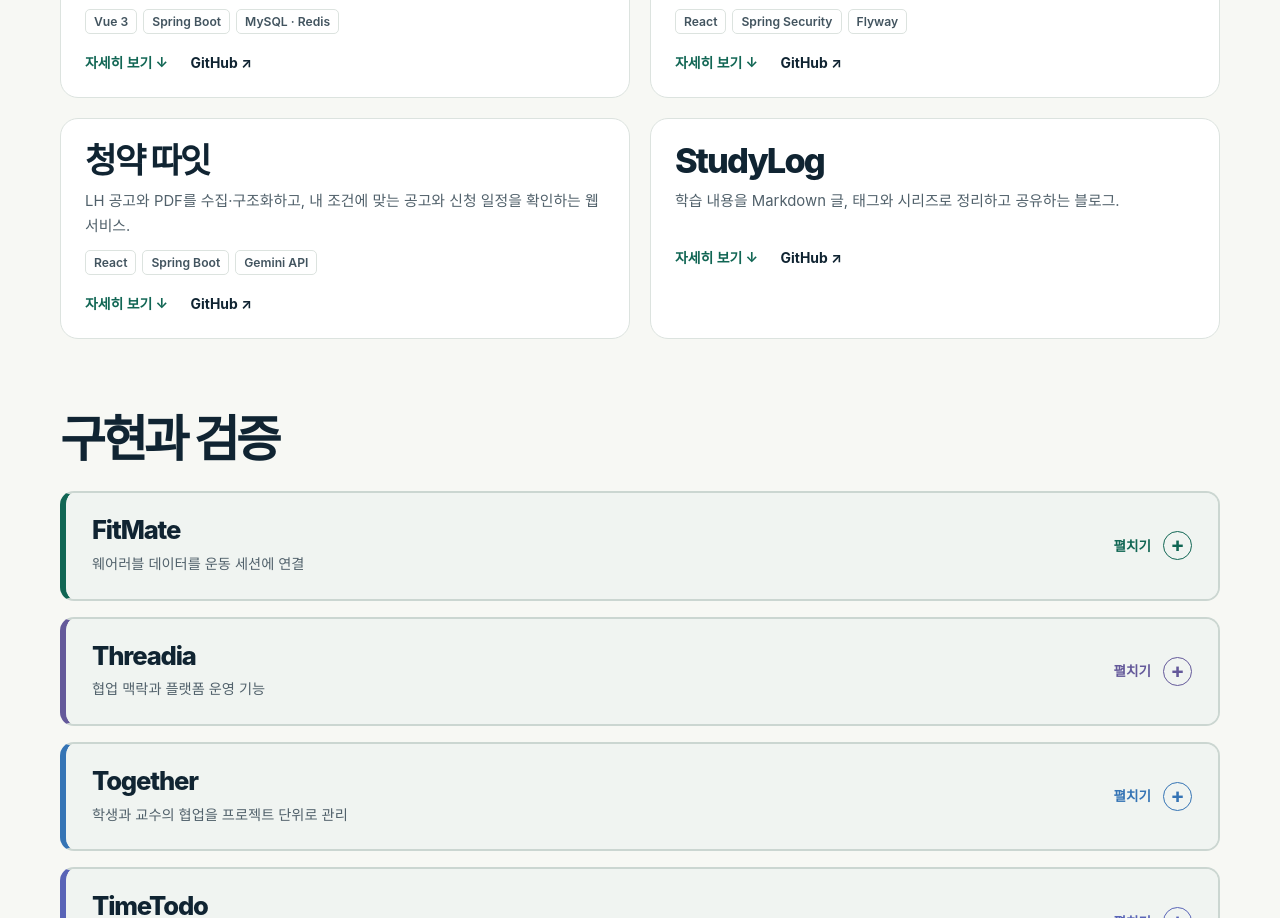
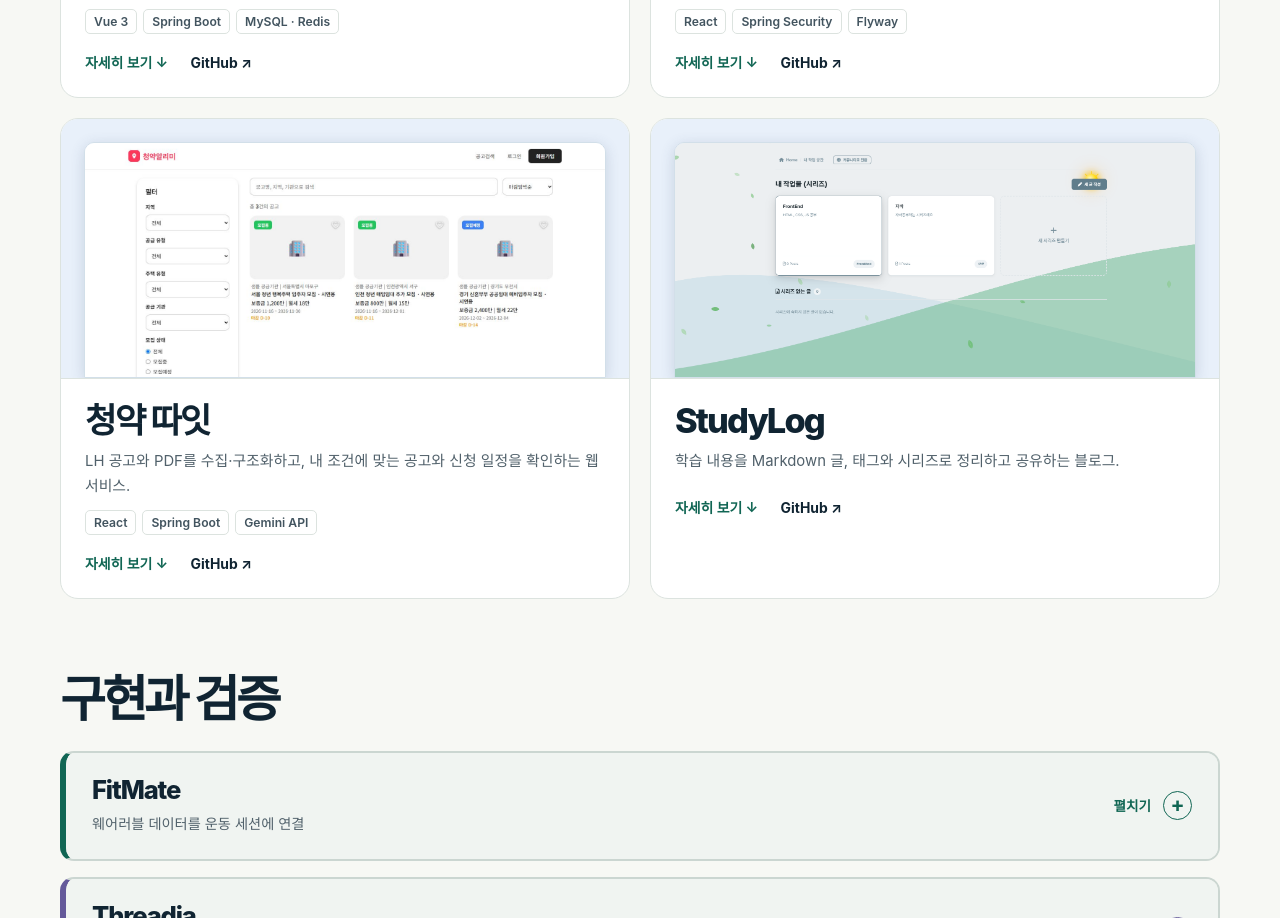
Before and after one commit to SEUIL/portfolio, a plain HTML site: page index.html in a window 1280 px wide. Shown: the part 1581-2499 px from the top of the page. Drawn offline with Linux system fonts and the light colour scheme.

Commit message:
Add project card thumbnails for Subscription-TTAIT and StudyLog

```diff
--- a/index.html
+++ b/index.html
@@ -81,16 +81,22 @@
       </div>
 
       <div class="more-projects">
-        <article class="compact-card">
+        <article class="card">
+          <a href="#ttait" class="media media-web" tabindex="-1" aria-hidden="true"><img src="./assets/ttait/announcement-list.jpg" alt="" loading="lazy"></a>
+          <div class="card-body">
           <h3>청약 따잇</h3>
           <p>LH 공고와 PDF를 수집·구조화하고, 내 조건에 맞는 공고와 신청 일정을 확인하는 웹 서비스.</p>
           <ul class="tech" aria-label="기술 스택"><li>React</li><li>Spring Boot</li><li>Gemini API</li></ul>
           <div class="links"><a class="detail-link" href="#ttait">자세히 보기 <span aria-hidden="true">↓</span></a><a href="https://github.com/SEUIL/Subscription-TTAIT" aria-label="Subscription-TTAIT GitHub 저장소">GitHub <span aria-hidden="true">↗</span></a></div>
+          </div>
         </article>
-        <article class="compact-card">
+        <article class="card">
+          <a href="#studylog" class="media media-web" tabindex="-1" aria-hidden="true"><img src="./assets/studylog/series.png" alt="" loading="lazy"></a>
+          <div class="card-body">
           <h3>StudyLog</h3>
           <p>학습 내용을 Markdown 글, 태그와 시리즈로 정리하고 공유하는 블로그.</p>
           <div class="links"><a class="detail-link" href="#studylog">자세히 보기 <span aria-hidden="true">↓</span></a><a href="https://github.com/SEUIL/acorncampus_studyLog" aria-label="StudyLog GitHub 저장소">GitHub <span aria-hidden="true">↗</span></a></div>
+          </div>
         </article>
       </div>
     </section>
```
